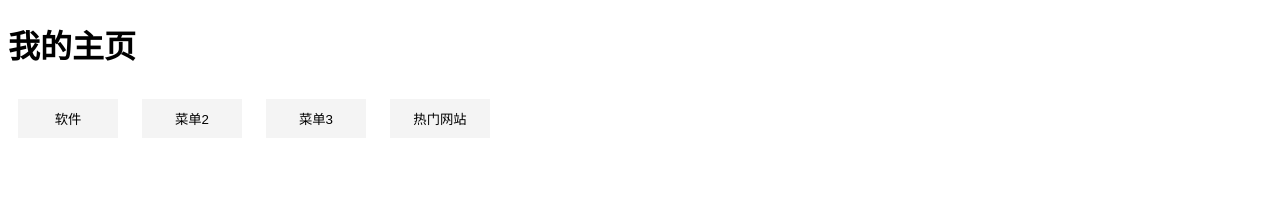
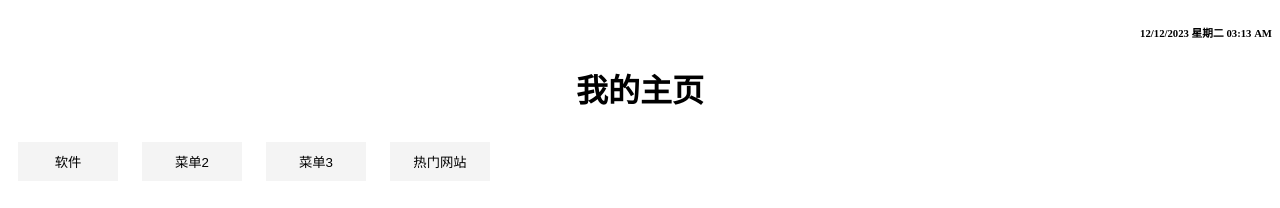
Before and after one commit to wxhzhwxhzh/myweb, a plain HTML site: page index.html in a window 1280 px wide. Drawn offline with Linux system fonts and the light colour scheme.

Commit message:
Add files via upload

```diff
--- a/index.html
+++ b/index.html
@@ -1,18 +1,24 @@
 <!DOCTYPE html>
 <html>
+
 <head>
   <link rel="stylesheet" type="text/css" href="style.css">
+  <script src="script.js"></script>
 </head>
+
 <body>
+  <h6 id="time">2023/12/12 星期二 11:03</h6>
+
+
   <h1>我的主页</h1>
 
   <!-- 菜单1 -->
   <div class="menu">
     <button>软件</button>
     <div class="submenu">
-    <a href="#">WPS</a>
-    <a href="#">PS</a>
-    <a href="#">rar压缩软件</a>
+      <a href="https://gitee.com/wxhzhwxhzh/idm">IDM</a>
+      <a href="https://gitee.com/wxhzhwxhzh/ps">PS</a>
+      <a href="https://gitee.com/wxhzhwxhzh/kms">KMS</a>
     </div>
   </div>
 
@@ -46,4 +52,5 @@
   </div>
 
 </body>
+
 </html>
--- /dev/null
+++ b/script.js
@@ -0,0 +1,9 @@
+function updateTime() {
+    var date = new Date();
+    var options = { weekday: 'long' };
+    var options2 ={hour: '2-digit', minute:'2-digit'};
+    var dateTimeString = date.toLocaleDateString() +' '+  date.toLocaleDateString('zh-CN', options) +' '+ date.toLocaleTimeString([],options2 );
+    document.getElementById("time").textContent = dateTimeString;
+  }
+
+  setInterval(updateTime, 1000); // 每秒钟更新一次时间
--- a/style.css
+++ b/style.css
@@ -1,8 +1,18 @@
 h1 {
     font-family: KaiTi, "楷体";
+    text-align: center;
+
+}
+
+h6 {
+
+    text-align: right;
+
 }
 
 
+
+/* 菜单样式 */
 .menu {
     position: relative;
     display: inline-block;
@@ -19,18 +29,20 @@ h1 {
     margin-bottom: 5px;
 }
 
+/* 子菜单样式 */
 .submenu {
     display: none;
     position: absolute;
     background-color: #f9f9f9;
     min-width: 100px;
-    box-shadow: 0px 8px 16px 0px rgba(0,0,0,0.2);
+    box-shadow: 0px 8px 16px 0px rgba(0, 0, 0, 0.2);
     z-index: 1;
     top: 100%;
     left: 0;
     font-size: small;
 }
 
+/* 鼠标悬停时显示子菜单 */
 .menu:hover .submenu {
     display: block;
 }
```
Also changed, not shown: 1 other file. Lines whose indentation alone changed are shown as unchanged.
